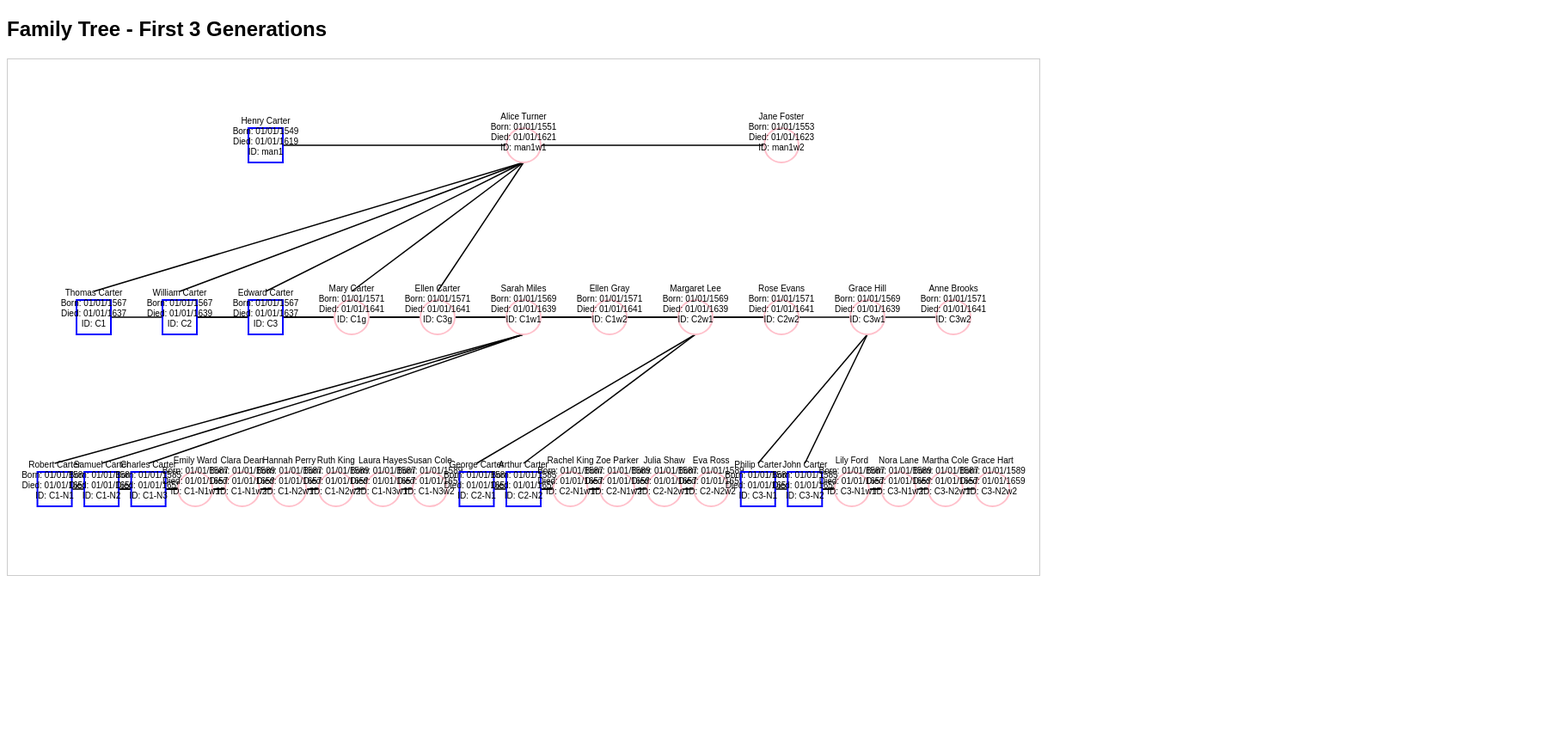
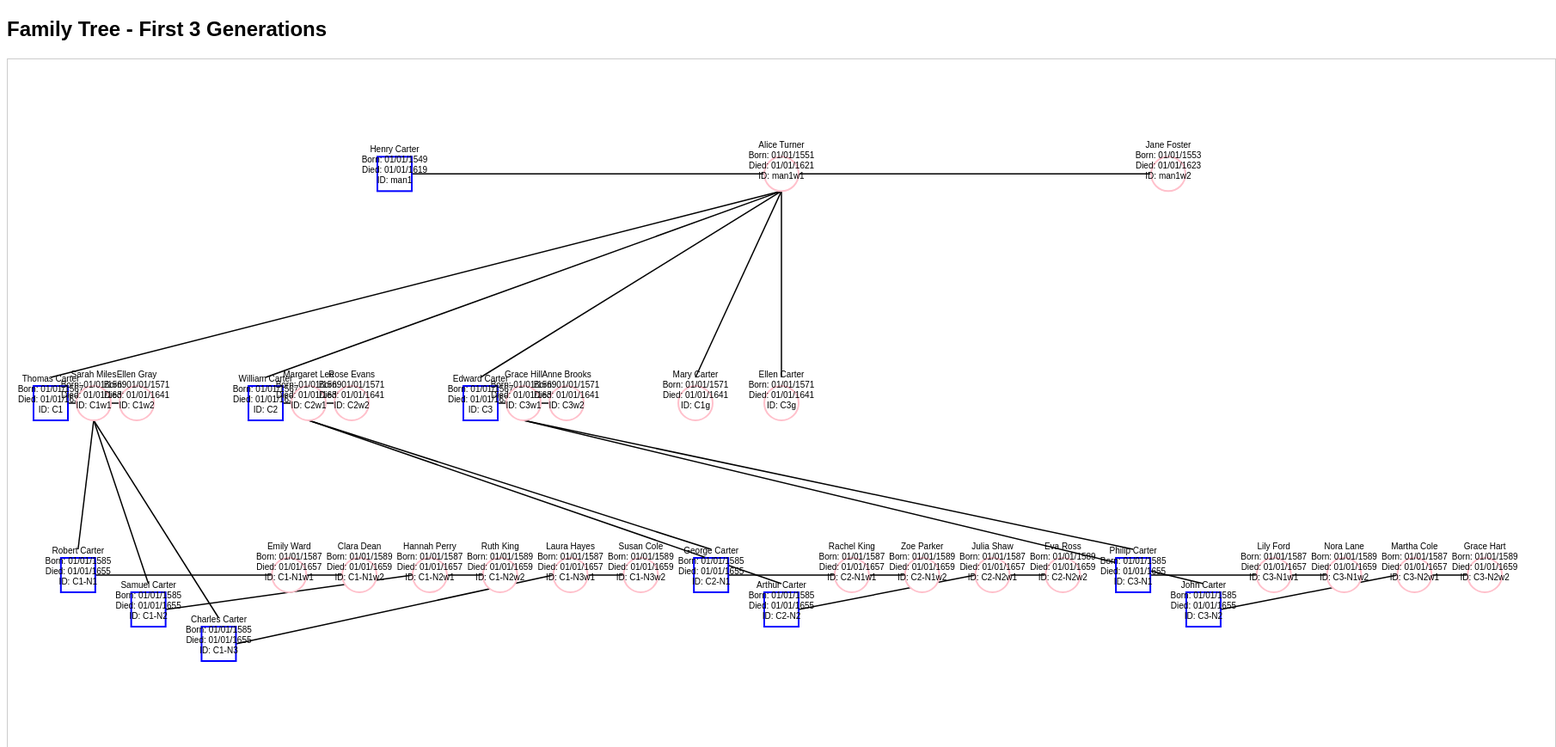
Before and after one commit to VietnamSpirit/PhamTB, a plain HTML site: page index.html in a window 1280 px wide. Shown: the top 869 px of the page at 86% size, 1810 px wide, since content can reach past the window. Before the commit the page ends 800 px from the top, so only its background shows below. Drawn offline with Linux system fonts and the light colour scheme.

Commit message:
Update index.html

```diff
--- a/index.html
+++ b/index.html
@@ -16,38 +16,72 @@
 </head>
 <body>
     <h2>Family Tree - First 3 Generations</h2>
-    <svg id="tree" width="1200" height="600"></svg>
+    <svg id="tree" width="1800" height="800"></svg> <!-- Increased width and height -->
 
     <script>
         function buildTree(data) {
             const svg = document.getElementById("tree");
             const filteredData = data.filter(p => p.Generation <= 3);
-            const width = 1200;
-            const height = 600;
+            const width = 1800; // Wider to accommodate spacing
+            const height = 800; // Taller for staggering
             const genHeight = height / 3;
 
-            // Organize nodes by generation and calculate positions
+            // Organize nodes by generation
             const nodesByGen = [[], [], []]; // Gen 1, 2, 3
             filteredData.forEach(person => {
                 nodesByGen[person.Generation - 1].push(person);
             });
 
             const nodes = [];
-            nodesByGen.forEach((gen, genIndex) => {
-                const y = genIndex * genHeight + genHeight / 2;
-                const xSpacing = width / (gen.length + 1);
-                gen.forEach((person, i) => {
-                    const x = (i + 1) * xSpacing;
-                    nodes.push({ ...person, x, y });
-                });
+            // Generation 1: Simple spacing
+            let gen1Y = genHeight / 2;
+            let gen1Spacing = width / (nodesByGen[0].length + 1);
+            nodesByGen[0].forEach((person, i) => {
+                const x = (i + 1) * gen1Spacing;
+                nodes.push({ ...person, x, y: gen1Y });
             });
 
-            // Draw links (parent-child to first wife, spouse links)
+            // Generation 2: Group couples with spacing between groups
+            let gen2Y = genHeight + genHeight / 2;
+            const coupleWidth = 150; // Width for husband + 2 wives
+            const coupleSpacing = 100; // Space between couples
+            let currentX = 50; // Start with padding
+            const gen2Males = nodesByGen[1].filter(p => p.Sex === "M" && !p.PersonCode.includes("w"));
+            gen2Males.forEach(male => {
+                // Husband
+                nodes.push({ ...male, x: currentX, y: gen2Y });
+                // Wife 1
+                const w1 = nodesByGen[1].find(p => p.PersonCode === `${male.PersonCode}w1`);
+                if (w1) nodes.push({ ...w1, x: currentX + 50, y: gen2Y });
+                // Wife 2
+                const w2 = nodesByGen[1].find(p => p.PersonCode === `${male.PersonCode}w2`);
+                if (w2) nodes.push({ ...w2, x: currentX + 100, y: gen2Y });
+                currentX += coupleWidth + coupleSpacing; // Move to next couple
+            });
+            // Add Gen 2 females without husbands (e.g., Mary, Ellen)
+            const gen2Extras = nodesByGen[1].filter(p => p.Sex === "F" && !p.PersonCode.includes("w"));
+            gen2Extras.forEach((person, i) => {
+                nodes.push({ ...person, x: currentX + i * 100, y: gen2Y });
+            });
+
+            // Generation 3: Spread out with slight staggering
+            const gen3BaseY = 2 * genHeight + genHeight / 4; // Start higher in Gen 3 band
+            const gen3Spacing = width / (nodesByGen[2].length + 1);
+            let gen3X = gen3Spacing;
+            nodesByGen[2].forEach((person, i) => {
+                const fatherCode = person.Goc ? person.Goc.replace("#", "") : null;
+                const mother = fatherCode ? nodes.find(n => n.PersonCode === `${fatherCode}w1`) : null;
+                const yOffset = mother ? (i % 3) * 40 : 0; // Stagger every 3 nodes
+                const y = gen3BaseY + yOffset;
+                nodes.push({ ...person, x: gen3X, y });
+                gen3X += gen3Spacing; // Wider spacing
+            });
+
+            // Draw links
             nodes.forEach(node => {
-                // Parent-child link (to mother, assumed as first wife)
                 if (node.Goc) {
                     const fatherCode = node.Goc.replace("#", "");
-                    const mother = nodes.find(n => n.PersonCode === `${fatherCode}w1`); // Default to first wife
+                    const mother = nodes.find(n => n.PersonCode === `${fatherCode}w1`);
                     if (mother) {
                         const line = document.createElementNS("http://www.w3.org/2000/svg", "line");
                         line.setAttribute("x1", mother.x);
@@ -58,7 +92,6 @@
                         svg.appendChild(line);
                     }
                 }
-                // Spouse link (horizontal)
                 if (node.Sex === "M" && !node.PersonCode.includes("w")) {
                     const spouse1 = nodes.find(s => s.PersonCode === `${node.PersonCode}w1`);
                     const spouse2 = nodes.find(s => s.PersonCode === `${node.PersonCode}w2`);
```
